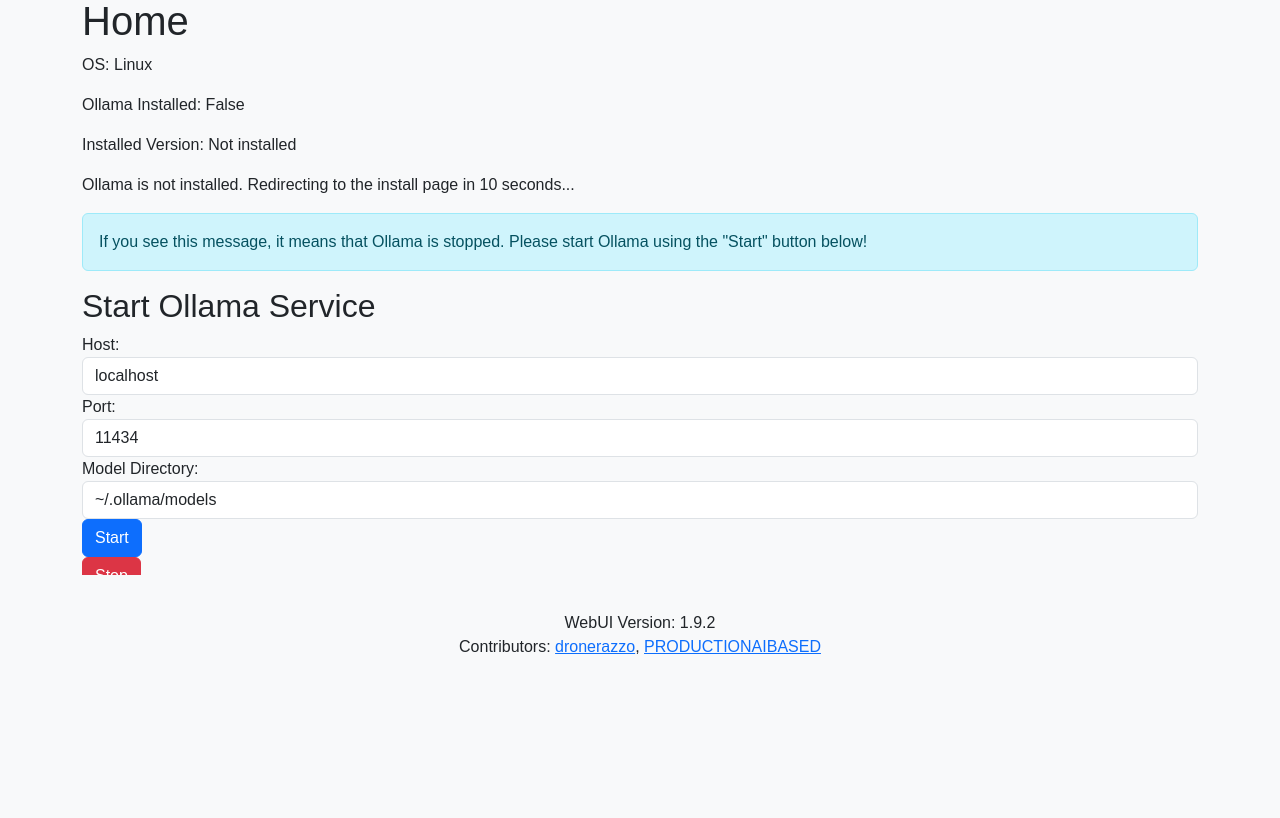
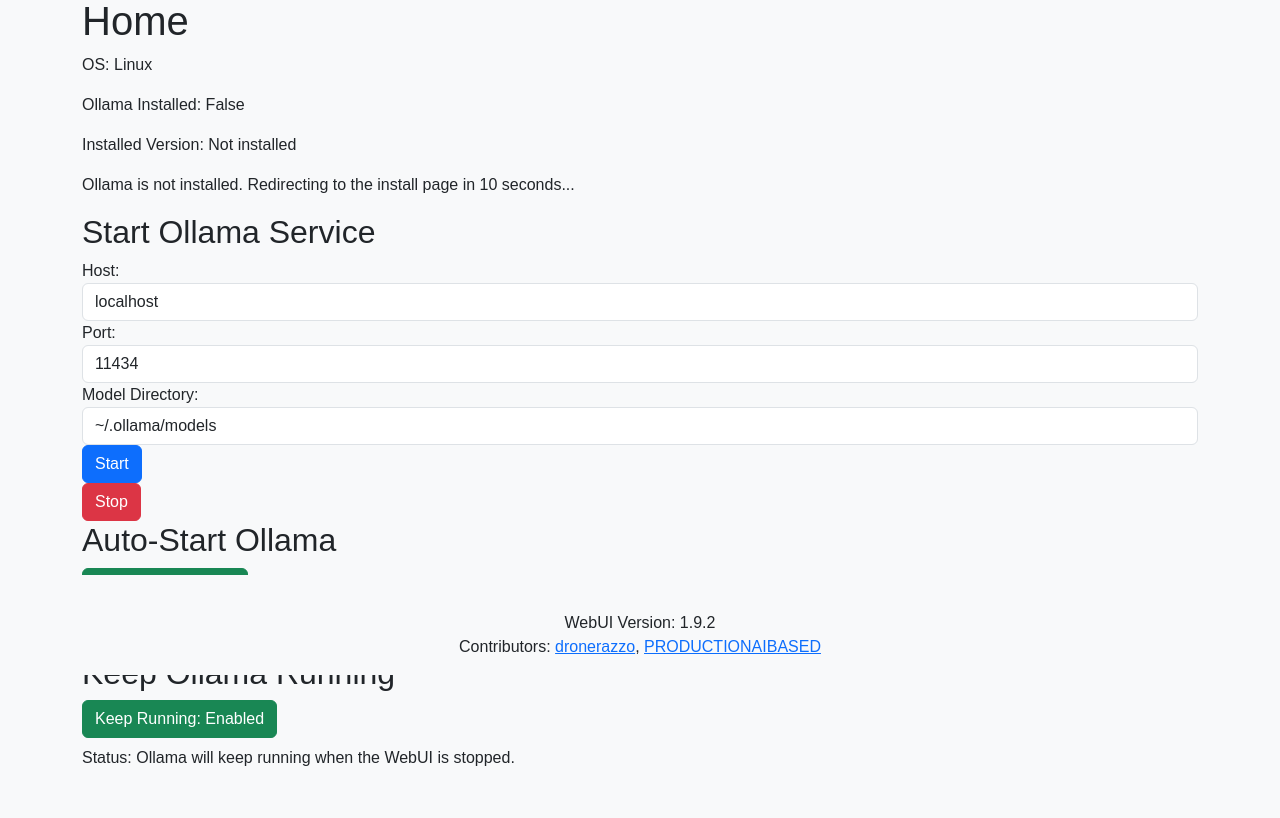
Before and after one commit to FOUNDATION-AI-BASED/OLLAMA-MANAGER, a Flask app: page / in a window 1280 px wide. Shown: the part 125-943 px from the top of the page. Before the commit the page ends 779 px from the top, so only its background shows below. Run offline with Flask 2, Linux system fonts and the light colour scheme; some libraries are stand-ins or nearby versions.

Commit message:
Update home.html

```diff
--- a/templates/home.html
+++ b/templates/home.html
@@ -15,9 +15,9 @@
 {% endif %}
 
 <!-- Info Box -->
-{% if not ollama_installed or not redirect_to_install %}
+{% if "Warning: could not connect to a running Ollama instance" in installed_version %}
     <div class="alert alert-info" role="alert">
-        If you see this message, it means that Ollama is stopped. Please start Ollama using the "Start" button below!
+        If you see this message: {{ installed_version }}, it means that Ollama is stopped. Please start Ollama using the "Start" button below!
     </div>
 {% endif %}
 
@@ -41,4 +41,60 @@
 <form action="{{ url_for('stop_ollama') }}" method="post">
     <button type="submit" class="btn btn-danger">Stop</button>
 </form>
+
+<h2>Auto-Start Ollama</h2>
+<button id="toggleAutoStart" class="btn btn-{% if session.get('ollama_auto_start') %}success{% else %}warning{% endif %}">
+    Auto-Start: {% if session.get('ollama_auto_start') %}Enabled{% else %}Disabled{% endif %}
+</button>
+<p id="autoStartStatus" class="mt-2">Status: {% if session.get('ollama_auto_start') %}Ollama will auto-start when the WebUI starts.{% else %}Ollama will not auto-start when the WebUI starts.{% endif %}</p>
+
+<h2>Keep Ollama Running</h2>
+<button id="toggleKeepRunning" class="btn btn-{% if session.get('ollama_keep_running') %}success{% else %}warning{% endif %}">
+    Keep Running: {% if session.get('ollama_keep_running') %}Enabled{% else %}Disabled{% endif %}
+</button>
+<p id="keepRunningStatus" class="mt-2">Status: {% if session.get('ollama_keep_running') %}Ollama will keep running when the WebUI is stopped.{% else %}Ollama will stop when the WebUI is stopped.{% endif %}</p>
+
+<script>
+    document.getElementById('toggleAutoStart').addEventListener('click', function(e) {
+        e.preventDefault();
+        fetch("{{ url_for('toggle_auto_start') }}", {
+            method: 'POST'
+        }).then(response => response.json()).then(data => {
+            if (data.success) {
+                const button = document.getElementById('toggleAutoStart');
+                const status = document.getElementById('autoStartStatus');
+                if (data.ollama_auto_start) {
+                    button.className = 'btn btn-success';
+                    button.textContent = 'Auto-Start: Enabled';
+                    status.textContent = 'Status: Ollama will auto-start when the WebUI starts.';
+                } else {
+                    button.className = 'btn btn-warning';
+                    button.textContent = 'Auto-Start: Disabled';
+                    status.textContent = 'Status: Ollama will not auto-start when the WebUI starts.';
+                }
+            }
+        });
+    });
+
+    document.getElementById('toggleKeepRunning').addEventListener('click', function(e) {
+        e.preventDefault();
+        fetch("{{ url_for('toggle_keep_running') }}", {
+            method: 'POST'
+        }).then(response => response.json()).then(data => {
+            if (data.success) {
+                const button = document.getElementById('toggleKeepRunning');
+                const status = document.getElementById('keepRunningStatus');
+                if (data.ollama_keep_running) {
+                    button.className = 'btn btn-success';
+                    button.textContent = 'Keep Running: Enabled';
+                    status.textContent = 'Status: Ollama will keep running when the WebUI is stopped.';
+                } else {
+                    button.className = 'btn btn-warning';
+                    button.textContent = 'Keep Running: Disabled';
+                    status.textContent = 'Status: Ollama will stop when the WebUI is stopped.';
+                }
+            }
+        });
+    });
+</script>
 {% endblock %}
```
